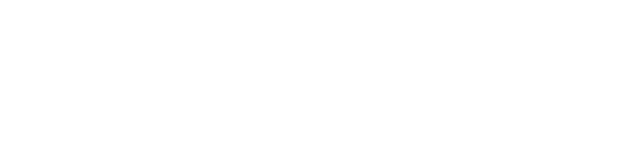
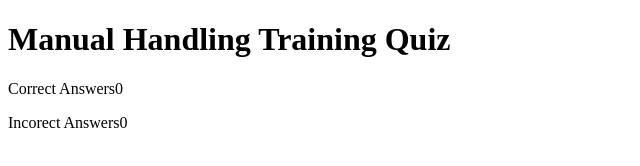
Before and after one commit to Mags07/Manual_Handling_Quiz, a plain HTML site: page index.html in a window 1280 px wide. Shown: the whole page, without its empty margins (0-640 px from the left). Drawn offline with Linux system fonts and the light colour scheme.

Commit message:
Give basic html structure for the heading & scoring

```diff
--- a/index.html
+++ b/index.html
@@ -5,9 +5,17 @@
     <meta http-equiv="X-UA-Compatible" content="IE=edge">
     <meta name="viewport" content="width=device-width, initial-scale=1.0">
     <link rel="stylesheet" href="assets/css/style.css">
-    <title>Document</title>
+    <link href="https://fonts.googleapis.com/css?family=Raleway%7CRighteous" rel="stylesheet">
+    <title>Manual Handling Quiz</title>
 </head>
 <body>
+    <h1 class="heading"> Manual Handling Training Quiz</h1>
+    <div class="back_area">
+    </div>
+    <div class="score_area">
+        <p class="scores">Correct Answers<span id="score">0</span></p>
+        <p class="scores">Incorect Answers<span id="incorect">0</span></p>
+    </div>
     <script src="assets/js/script.js"></script>
 </body>
 </html>
```
